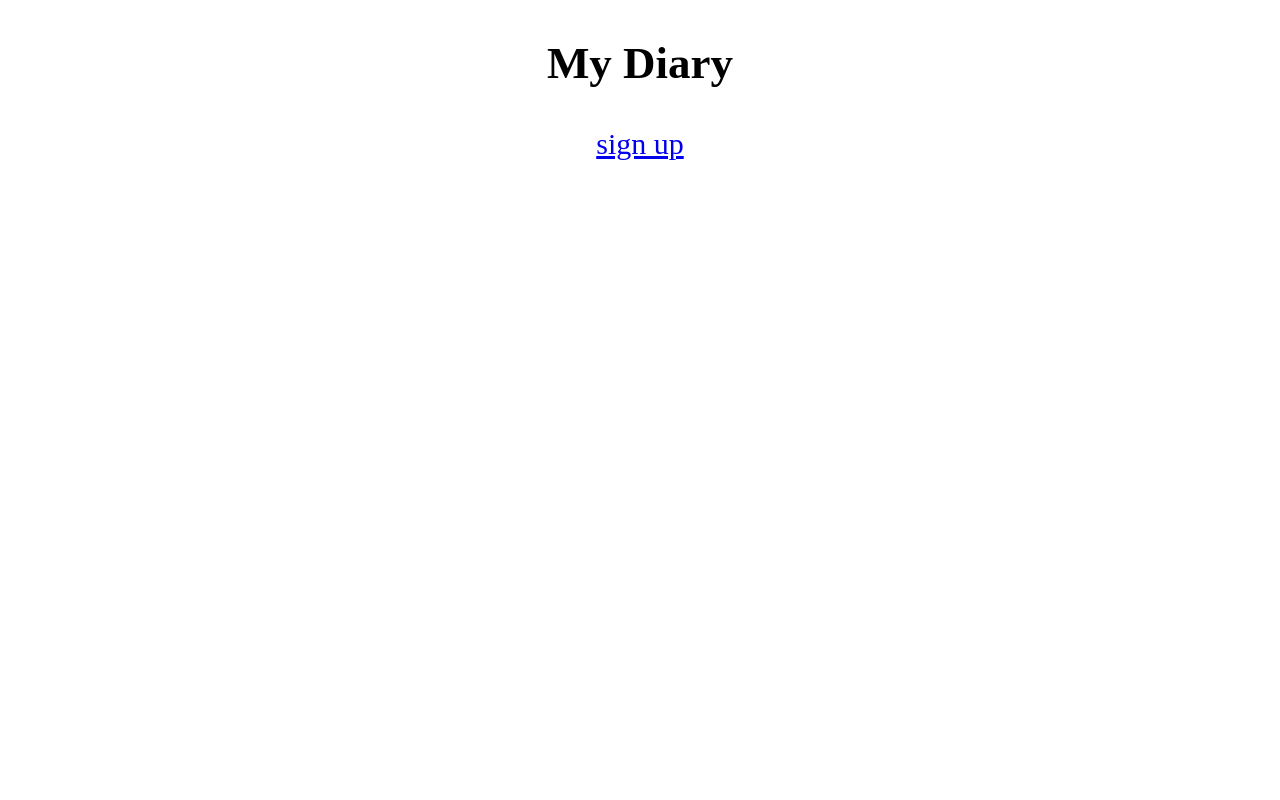
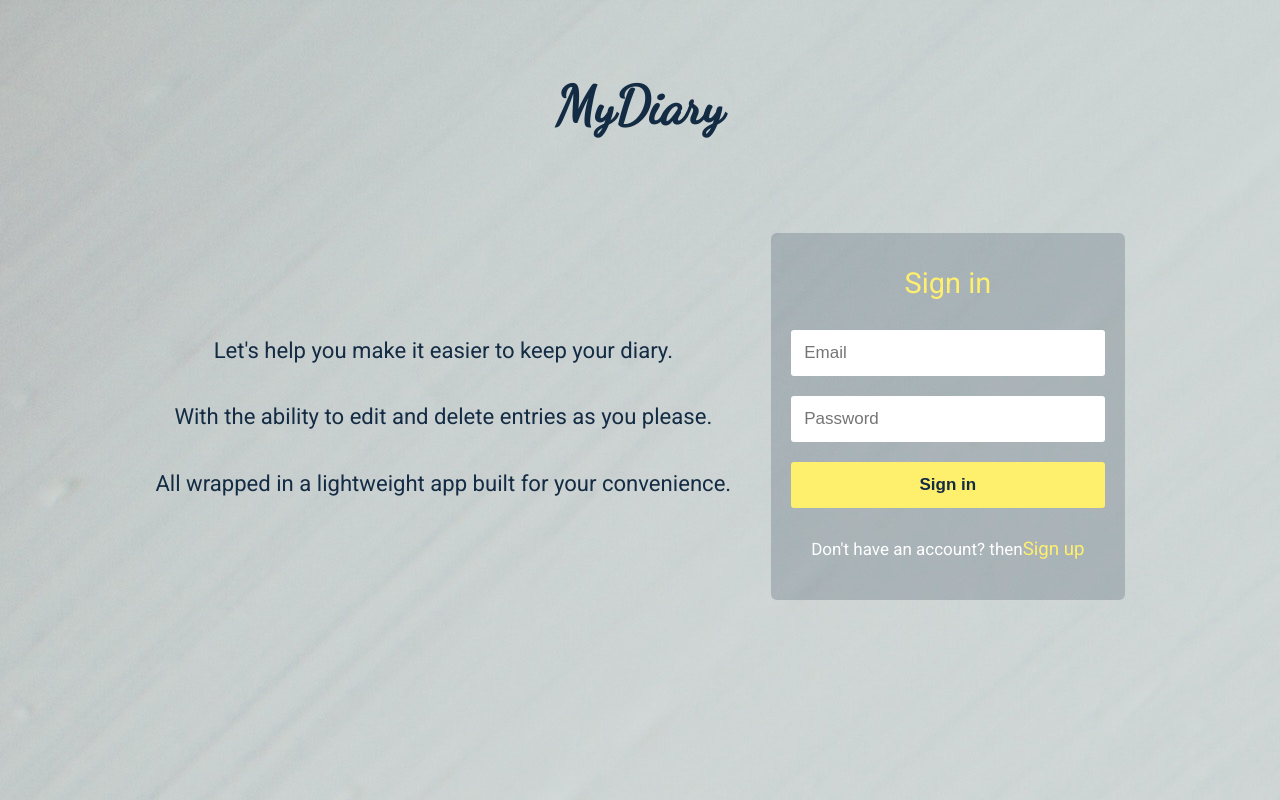
Before and after one commit to Phunmbi/MyDiary-React, a React app: page / in a window 1280 px wide. Built offline with nearby package versions, Linux system fonts and the light colour scheme.

Commit message:
feature(sign up): design sign up page
design landing page
design sign up page
configure webpack to decode images
add assets and styles

```diff
--- a/package.json
+++ b/package.json
@@ -48,6 +48,7 @@
     "eslint-plugin-import": "^2.14.0",
     "eslint-plugin-jsx-a11y": "^6.1.2",
     "eslint-plugin-react": "^7.11.1",
+    "file-loader": "^2.0.0",
     "html-webpack-plugin": "^3.2.0",
     "jest": "^23.6.0",
     "node-sass": "^4.10.0",
--- /dev/null
+++ b/src/components/LandingPage.js
@@ -0,0 +1,33 @@
+import React from 'react';
+
+const LandingPage = () => {
+  return(
+    <div className="hero">
+      <div className="title">
+        <h1>MyDiary</h1>
+      </div>
+
+      <section>
+        <div className="hero-marketing">
+            <p>Let's help you make it easier to keep your diary. </p>
+            <p>With the ability to edit and delete entries as you please.</p>
+            <p>All wrapped in a lightweight app built for your convenience.</p>
+        </div>
+        <div className="hero-account">
+            <h3>Sign in</h3>
+            <p id="errorResponse"></p>
+            <form>
+                <input id="email" type="text" placeholder="Email" required />
+                <input id="password" type="password" placeholder="Password" required />
+                <input id="submit" type="submit" value="Sign in" />
+            </form>
+            <p>Don't have an account? then
+                <a href="signup.html">Sign up</a>
+            </p>
+        </div>
+      </section>
+    </div>
+  )
+};
+
+export default LandingPage;
--- a/src/containers/App.js
+++ b/src/containers/App.js
@@ -2,13 +2,11 @@ import React from 'react';
 import { BrowserRouter, Route } from 'react-router-dom';
 import '../styles/styles.scss';
 import LandingPage from '../views/LandingPage';
-import Auth from '../views/Auth';
 
 const App = () => (
   <BrowserRouter>
     <div>
       <Route exact path="/" component={LandingPage} />
-      <Route path="/auth" component={Auth} />
     </div>
   </BrowserRouter>
 );
--- /dev/null
+++ b/src/styles/components/index.scss
@@ -0,0 +1,37 @@
+/* Base Resets */
+
+$yellow:#FEEF6D;
+$navyblue: #142B44;
+
+html,body,p,h1,h2,h3,h4,h5,h6 {
+  margin: 0;
+  padding: 0;
+}
+
+h1,h2,h3,h4,h5,h6 {
+  font-size: 100%;
+  font-weight: normal;
+}
+
+ul {
+  list-style: none;
+}
+
+button,input,select,textarea {
+  margin: 0;
+}
+
+html {
+  box-sizing: border-box;
+}
+
+*,*:before,*:after {
+  box-sizing: inherit;
+}
+
+img{
+  height: auto;
+  max-width: 100%;
+}
+
+@import url('https://fonts.googleapis.com/css?family=Dancing+Script|Roboto');
--- a/src/styles/components/landingPage.scss
+++ b/src/styles/components/landingPage.scss
@@ -1,8 +1,111 @@
-.hero{
-  text-align: center;
-  font-size: 30px;
+body{
+  margin: 20px auto;
+  font-size: 17px;
+  font-family: 'Roboto', Arial, Helvetica, sans-serif;
+  max-width: 1900px;
+  background-image: url("../assets/bg-image.jpg");
+  background-repeat: no-repeat;
+  background-size: unset;
+  color: white;
 }
 
-.click{
+h1{
+  font-size: 3.1em;
+  text-align: center;
+  font-family: 'Dancing Script', cursive;
+  margin: 10px;
+  color: $navyblue;
+  font-weight: bolder;
+}
+
+h3{
+  font-size: 1.7em;
+  text-align: center;
+  margin: 13px;
+}
+
+p{
+  text-align: center;
+  margin: 20px;
+}
+
+section{
+  padding: 15px;
+  margin-top: 50px;
+  display: flex;
+  justify-content: space-around;
+  flex-wrap: wrap;
+}
+
+a{
+  text-decoration: none;
+  color: $yellow;
+  font-size: 1.1em;
+}
+
+form{
+  display: flex;
+  flex-direction: column;
+  align-items: center;
+}
+
+input{
+  width: 100%;
+  margin: 10px;
+  padding: 13px;
+  border: none;
+  border-radius: 3px;
+  font-size: 1em;
+}
+
+input:focus{
+  outline: none
+}
+
+input[type=submit]{
+  background-color: $yellow;
+  font-weight: bold;
+  color: $navyblue;
   cursor: pointer;
 }
+
+@keyframes fadeOut {
+  from {
+    opacity: 1;
+    visibility: visible;
+  }
+  to {
+    opacity: 0;
+    visibility: hidden;
+  }
+}
+
+#errorResponse{
+  color: red;
+}
+
+.hero{
+  display: flex;
+  flex-direction: column;
+  justify-content: space-between;
+  .hero-marketing{
+    line-height: 1.2;
+    font-size: 1.3em;
+    color: $navyblue;
+    display: flex;
+    flex-direction: column;
+    justify-content: center;
+    align-items: center;
+  }
+
+  .hero-account{
+    margin: 20px;
+    background-color: rgba(20, 43, 68, 0.2);
+    padding: 20px;
+    border-radius: 6px;
+  }
+
+  .hero-account h3{
+    color: $yellow;
+  }
+}
--- a/src/styles/styles.scss
+++ b/src/styles/styles.scss
@@ -1 +1,2 @@
+@import './components/index.scss';
 @import './components/landingPage.scss';
--- a/src/views/Auth.js
+++ /dev/null
@@ -1,34 +0,0 @@
-import React, { Component } from 'react';
-import { connect } from 'react-redux';
-import { testAction } from '../actions/testAction';
-
-export class Auth extends Component {
-  handleClick = () => {
-    const { testAction } = this.props;
-    testAction();
-  }
-
-  componentDidUpdate = () => {
-    const { response } = this.props;
-    console.log(response)
-
-    const result = document.getElementById('result');
-    result.innerText = response.middleName;
-  }
-
-  render() {
-    return (
-      <div className="hero">
-        <h2>Sign up</h2>
-        <p onClick={this.handleClick} className="click">Click me</p>
-        <div id="result"></div>
-      </div>
-    );
-  }
-};
-
-function mapStatetoProps(state) {
-  return { response: state.testReducer.test };
-}
-
-export default connect(mapStatetoProps, { testAction })(Auth);
--- a/src/views/LandingPage.js
+++ b/src/views/LandingPage.js
@@ -1,12 +1,11 @@
 import React from 'react';
-
 import { Link } from 'react-router-dom';
+import LandingPageComponent from '../components/LandingPage';
 
 const LandingPage = () => {
   return(
-    <div className="hero">
-      <h2>My Diary</h2>
-      <p><Link to='/auth'>sign up</Link></p>
+    <div>
+      <LandingPageComponent />
     </div>
   );
 };
--- a/webpack.config.js
+++ b/webpack.config.js
@@ -29,6 +29,14 @@ module.exports = {
           }
         ],
         enforce: 'pre'
+      },
+      {
+        test: /\.(png|jpg|gif)$/,
+        use: [
+          {
+            loader: 'file-loader'
+          }
+        ]
       }
     ]
   },
```
Also changed, not shown: src/assets/Ellipsis.gif (added), src/assets/Spinner-1s.gif (added), src/assets/bg-image.jpg (added), src/assets/icons8-contacts-26.png (added), src/assets/icons8-home-page-24.png (added), src/assets/icons8-pencil-26.png (added), src/assets/icons8-trash-26.png (added), 1 other file.
